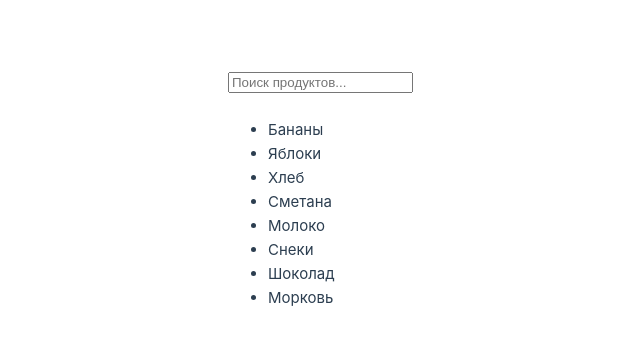
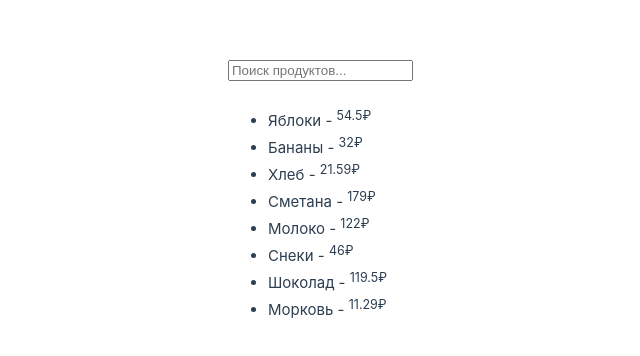
Before and after one commit to aleksdsgn/test-vue-project, a Vue app: page / in a window 1280 px wide. Shown: the part 210-566 px from the top of the page, without its empty margins (227-867 px from the left). Built offline with nearby package versions, Linux system fonts and the light colour scheme.

Commit message:
feat: add v-model

```diff
--- a/src/App.vue
+++ b/src/App.vue
@@ -2,21 +2,31 @@
 import { ref, computed } from 'vue';
 
 const products = ref([
-  'Бананы',
-  'Яблоки',
-  'Хлеб',
-  'Сметана',
-  'Молоко',
-  'Снеки',
-  'Шоколад',
-  'Морковь',
+  {title: 'Яблоки', price: 54.5},
+  {title: 'Бананы', price: 32},
+  {title: 'Хлеб', price: 21.59},
+  {title: 'Сметана', price: 179},
+  {title: 'Молоко', price: 122},
+  {title: 'Снеки', price: 46},
+  {title: 'Шоколад', price: 119.50},
+  {title: 'Морковь', price: 11.29},
 ]);
 
 const query = ref('');
 
 const queryProducts = computed(() => {
-  return products.value.filter((product) => product.indexOf(query.value) !== -1);
-})
+  let p = products.value;
+  let search = query.value;
+
+  if(search) {
+    p = p.filter((product) => {
+      return product.title.indexOf(search) !== -1 ||
+      // product.price.toString().indexOf(search) !== -1
+      product.price <= search;
+    })
+  }
+  return p;
+});
 </script>
 
 <template>
@@ -29,14 +39,17 @@ const queryProducts = computed(() => {
     <br>
     <br>
 
-    {{ query }}
+    {{  }}
 
     <ul>
       <li
         v-for="product in queryProducts"
         :key="product"
       >
-        {{ product }}
+        {{ product.title }} -
+        <sup>
+          {{ product.price.toLocaleString() }}₽
+        </sup>
       </li>
     </ul>
   </div>
```
